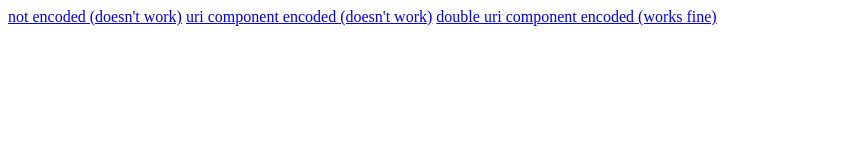
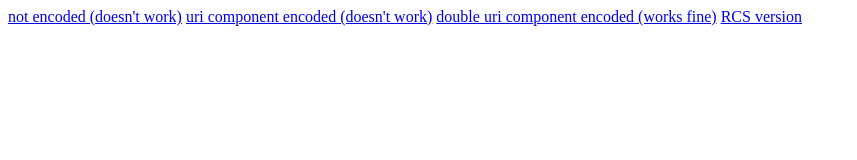
Before and after one commit to timpowellgit/healthcare-rag, a plain HTML site: page index.html in a window 1280 px wide. Shown: the whole page, without its empty margins (0-857 px from the left). Drawn offline with Linux system fonts and the light colour scheme.

Commit message:
Add RCS version SMS link to index.html

```diff
--- a/index.html
+++ b/index.html
@@ -1,3 +1,5 @@
 <a href="sms:7824822466?body=I'd like to start using Nymble">not encoded (doesn't work)</a>
 <a href="sms:7824822466?body=I'd%20like%20to%20start%20using%20Nymble">uri component encoded (doesn't work)</a>
 <a href="sms:324234?body=I%27d%2520like%2520to%2520start%2520using%2520Nymble">double uri component encoded (works fine)</a>
+
+<a href="sms:+46764799157?service_id=nymble_health_zuqn2mhf_agent&body=Hello%20Nymble">RCS version</a>
```
